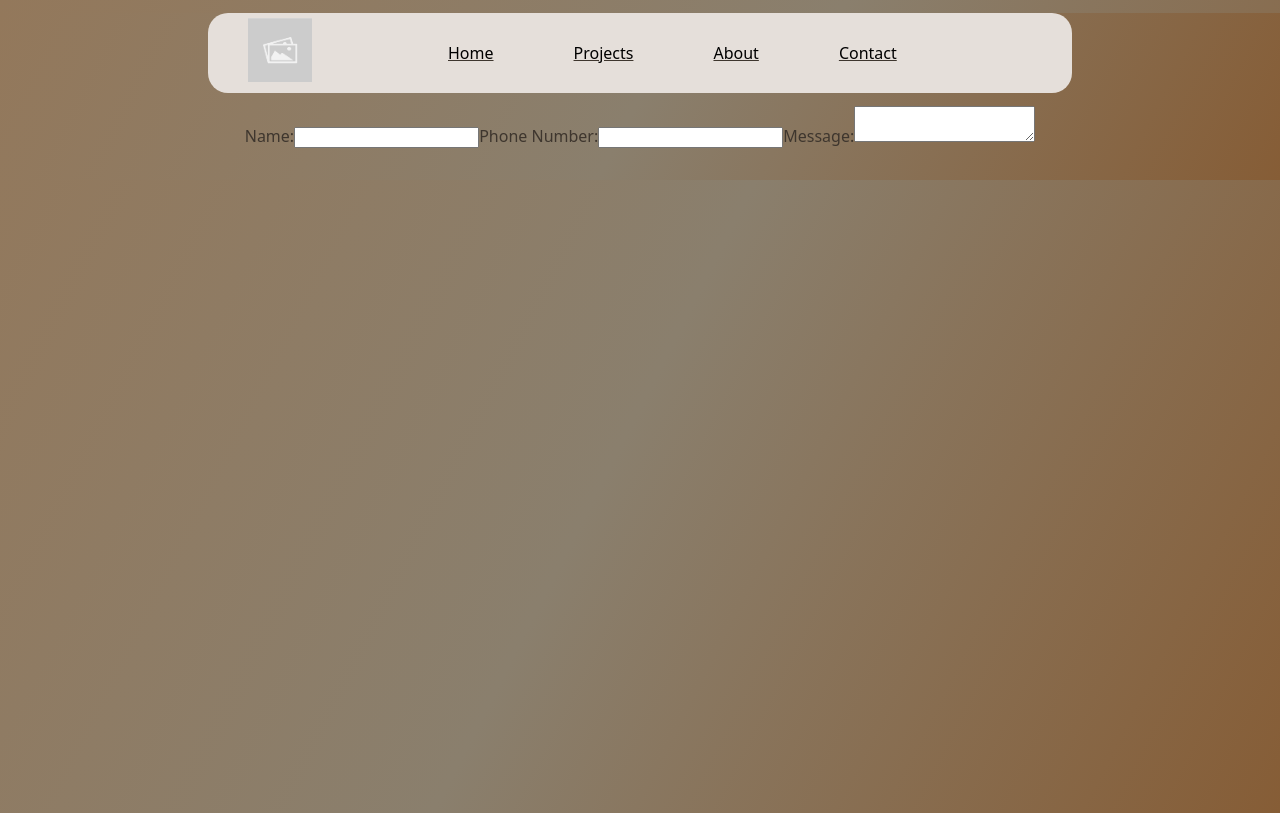
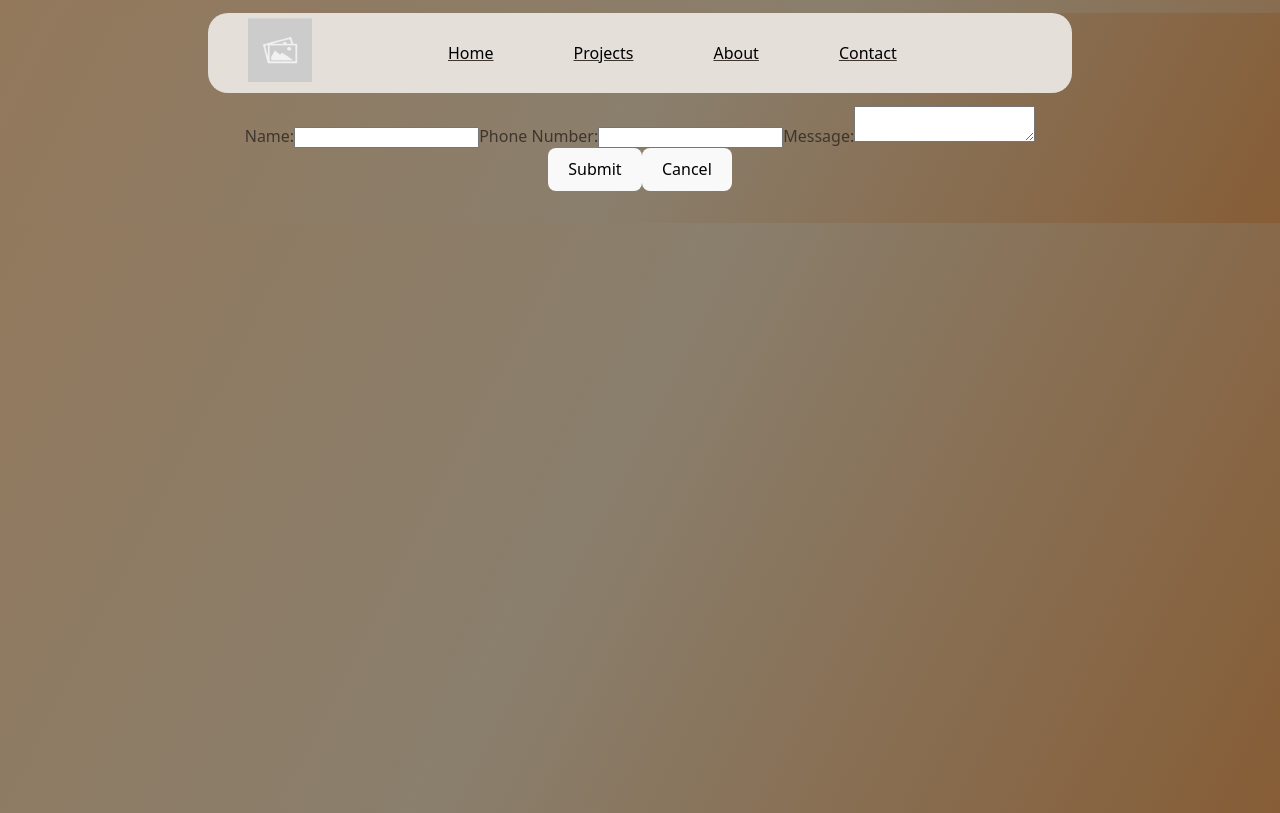
Before and after one commit to Ian-B-Childress/MasonryWebsite, a React (Vite) app: page /contact in a window 1280 px wide. Built offline with nearby package versions, Linux system fonts and the light colour scheme.

Commit message:
finished submit button, awaiting node connection

```diff
--- a/src/Components/ContactForm.jsx
+++ b/src/Components/ContactForm.jsx
@@ -34,6 +34,7 @@ class ContactForm extends Component {
   //we will use the state to set the value of the input fields
   render() {
     return (
+      <>
       <form onSubmit={this.handleSubmit}>
         <label>
           Name:
@@ -65,6 +66,16 @@ class ContactForm extends Component {
           ></textarea>
         </label>
       </form>
+
+      <div>
+
+        <button type = "submit" onClick={this.handleSubmit}>Submit</button>
+        <Link to="/"><button>Cancel</button></Link>
+
+      </div>
+
+      </>
+
     );
   }
 }
```
